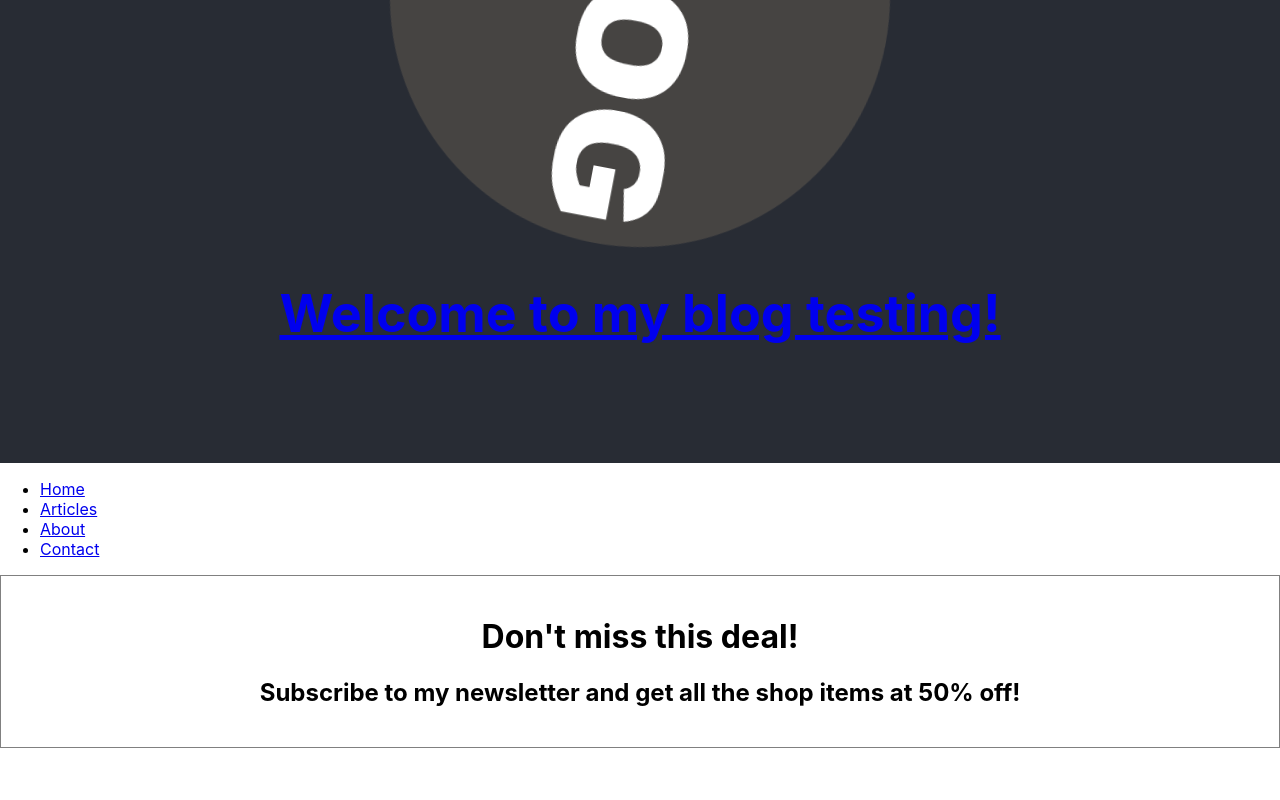
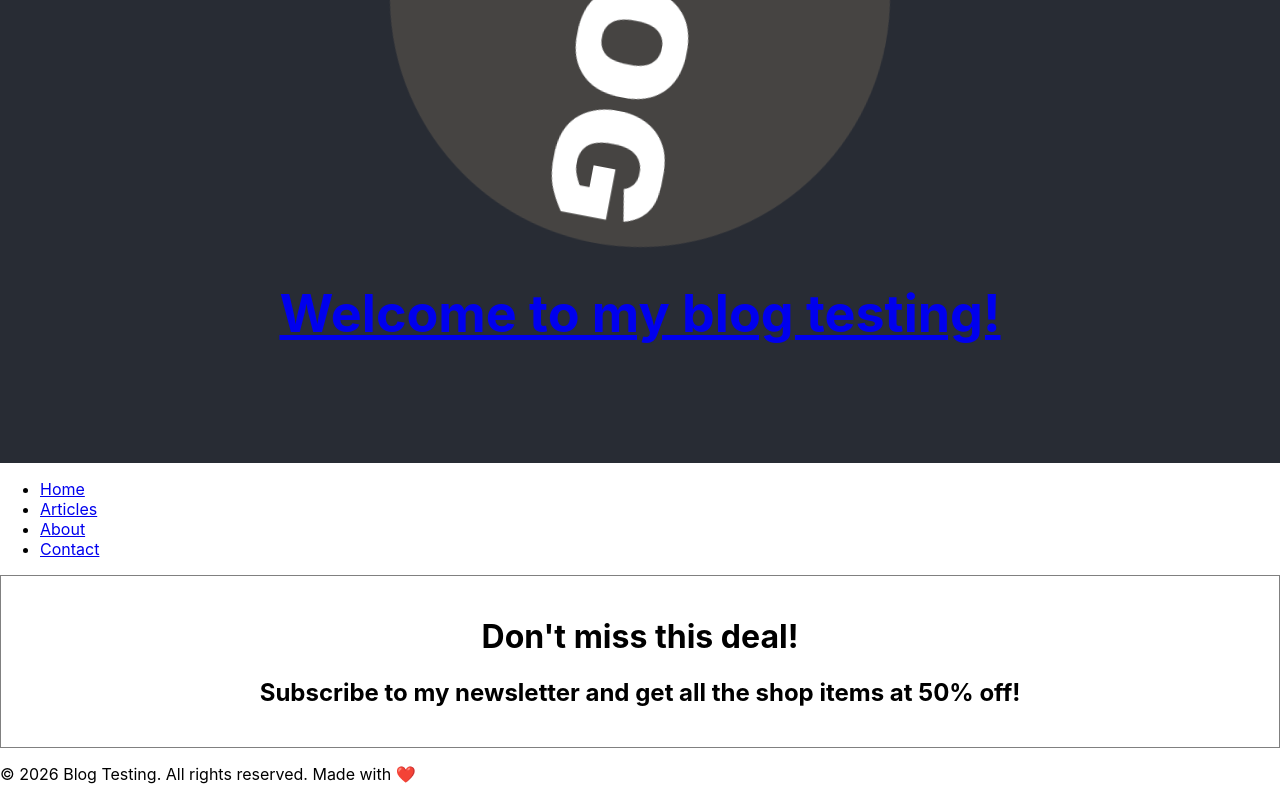
Before and after one commit to karv25-ui/blogTest, a React (Create React App) app in the folder blog-testing/: page / in a window 1280 px wide. Shown: the part 337-1137 px from the top of the page. Before the commit the page ends 1085 px from the top, so only its background shows below. Built offline with nearby package versions, Linux system fonts and the light colour scheme.

Commit message:
more touches

```diff
--- a/blog-testing/src/components/Footer.js
+++ b/blog-testing/src/components/Footer.js
@@ -0,0 +1,9 @@
+function Footer() {
+    return (
+        <footer className="blog-footer">
+            <p>© 2026 Blog Testing. All rights reserved. Made with ❤️</p>
+        </footer>
+    );
+}
+
+export default Footer;
--- a/blog-testing/src/index.js
+++ b/blog-testing/src/index.js
@@ -5,6 +5,7 @@ import App from './App';
 import reportWebVitals from './reportWebVitals';
 import Nav from './components/Nav';
 import Promo from './components/Promo';
+import Footer from './components/Footer';
 
 const root = ReactDOM.createRoot(document.getElementById('root'));
 root.render(
@@ -12,6 +13,7 @@ root.render(
     <App />
     <Nav />
     <Promo />
+    <Footer />
   </React.StrictMode>
 );
 
--- /dev/null
+++ b/package.json
@@ -0,0 +1,5 @@
+{
+  "dependencies": {
+    "react-router-dom": "^7.12.0"
+  }
+}
```
Also changed, not shown: blog-testing/src/components/Intro2.js (+9 -0 lines), blog-testing/src/components/Intro3.js (+9 -0 lines).
